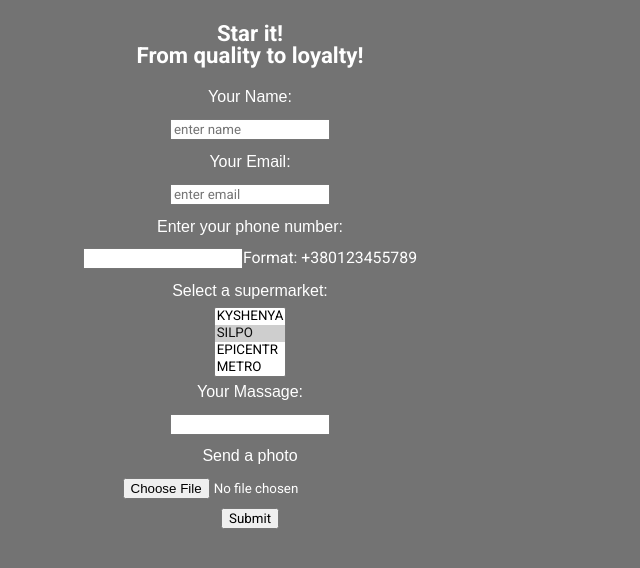
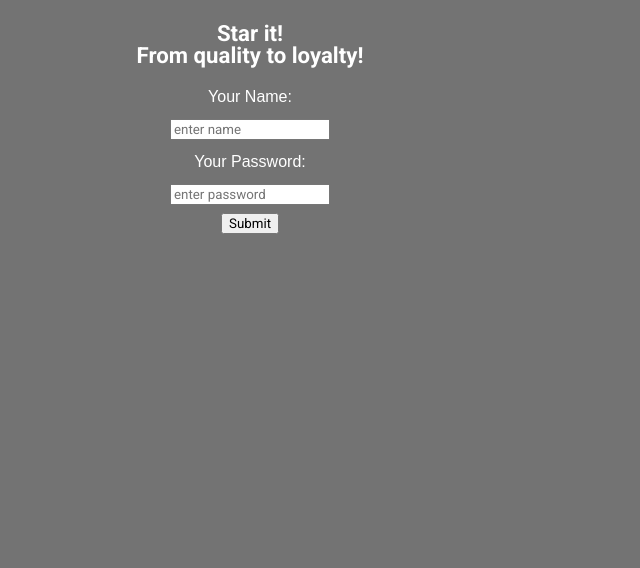
Before and after one commit to rdadr/starit, a React (Create React App) app: page / in a window 1280 px wide. Shown: the top 568 px of the page, without its empty margins (0-640 px from the left). Built offline with nearby package versions, Linux system fonts and the light colour scheme.

Commit message:
dir FormName

```diff
--- a/src/App.js
+++ b/src/App.js
@@ -1,11 +1,11 @@
 import React from 'react';
 import './App.scss';
-import FormMobail from "./components/FormMobail";
+import FormName from "./components/FormName/FormName";
 
 function App() {
   return (
     <>
-    <FormMobail />
+    <FormName />
     </>
 
   );
--- a/src/components/FormMobail.js
+++ b/src/components/FormMobail.js
@@ -5,7 +5,7 @@
     return (
       <section className="mobail">
           <div className="container">
-				    <h3>Star it! <br></br>From quality to loyalty!</h3>
+				    <h3>Star it!<br></br>From quality to loyalty!</h3>
           <form>
             <label for="name" id="naim">Your Name:</label>
               <input type="text" placeholder="enter name"/>
--- /dev/null
+++ b/src/components/FormName/FormName.js
@@ -0,0 +1,24 @@
+import '../FormMobail.scss';
+import React, { Component } from "react";
+
+const FormName = () =>{
+    return (
+      <section className="mobail">
+          <div className="container">
+				    <h3>Star it!<br></br>From quality to loyalty!</h3>
+          <form>
+            <label for="name" id="naim">Your Name:</label>
+              <input type="text" placeholder="enter name"/>
+                    <br></br>
+            <label for="psw" id="psw">Your Password:</label>
+              <input type="password" placeholder="enter password"/>
+                    <br></br>
+            <button type="submit">Submit</button>
+
+          </form>
+				</div>
+      </section>
+    );
+}
+
+export default FormName;
```
Also changed, not shown: src/components/FormName/FormName.scss (added), 1 other file (tests, documents, lock files or other folders).
